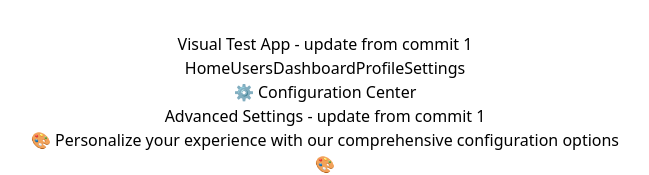
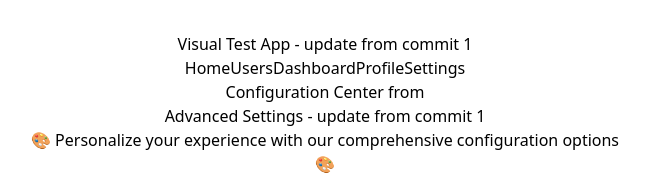
Before and after one commit to deepaknitk/visual-regression-testing-demo, a React (Vite) app: page /settings in a window 1280 px wide. Shown: the top 175 px of the page, without its empty margins (315-964 px from the left). Built offline with nearby package versions, Linux system fonts and the light colour scheme.

Commit message:
change in setting page

```diff
--- a/src/pages/Settings.tsx
+++ b/src/pages/Settings.tsx
@@ -17,7 +17,7 @@ const Settings = () => {
       <div className="max-w-4xl mx-auto px-4 sm:px-6 lg:px-8">
         <div className="mb-8 text-center">
           <div className="inline-flex items-center px-4 py-2 rounded-full bg-gradient-to-r from-purple-600 to-blue-600 text-white text-sm font-medium mb-4">
-            ⚙️ Configuration Center
+            Configuration Center from
           </div>
           <h1 className="text-4xl font-bold bg-gradient-to-r from-purple-600 to-blue-600 bg-clip-text text-transparent" data-testid="settings-title">
             Advanced Settings - update from commit 1
```
